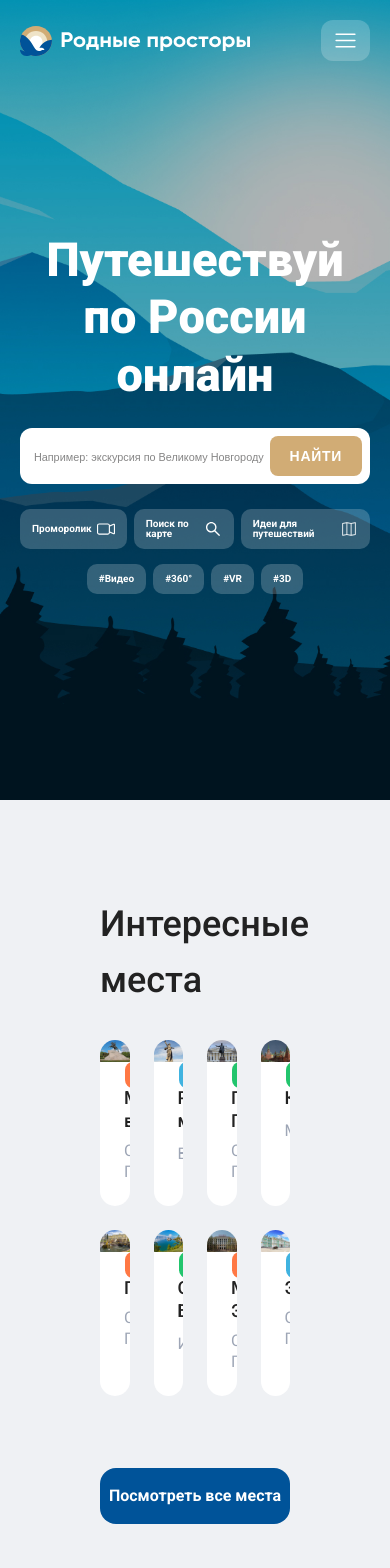
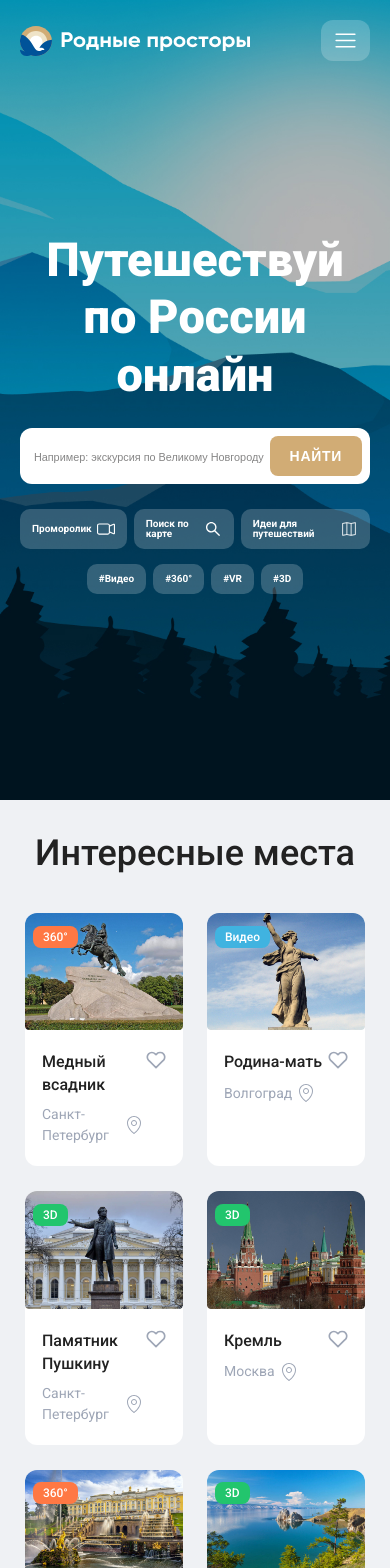
Before and after one commit to jeezou/tours-portal, a Vue app: page / in a window 390 px wide. Shown: the top 1568 px of the page. Built offline with nearby package versions, Linux system fonts and the light colour scheme.

Commit message:
feat: add adaptive design for Places component

```diff
--- a/src/components/PlaceCard.vue
+++ b/src/components/PlaceCard.vue
@@ -39,6 +39,7 @@ export default {
 
 <style lang="scss" scoped>
 .card {
+  width: 100%;
   cursor: pointer;
   position: relative;
   display: flex;
@@ -46,6 +47,11 @@ export default {
   background: $white;
   border-radius: 16px;
   overflow: hidden;
+
+  &__img {
+    align-self: center;
+    width: 100%;
+  }
 
   &__tag {
     position: absolute;
@@ -81,6 +87,7 @@ export default {
     font-weight: 500;
     font-size: 18px;
     line-height: 23px;
+    white-space: nowrap;
   }
 
   &__location {
@@ -98,4 +105,36 @@ export default {
     width: 24px;
   }
 }
+
+@media screen and (max-width: 768px) {
+  .card {
+    border-radius: 12px;
+    &__content {
+      padding: 20px 17px;
+    }
+
+    &__tag {
+      top: 5%;
+      left: 5%;
+      padding: 5px 10px;
+      font-size: 12px;
+    }
+
+    &__name {
+      white-space: normal;
+      font-size: 16px;
+    }
+
+    &__location {
+      font-size: 14px;
+
+      column-gap: 2px;
+      align-items: center;
+    }
+
+    &__like {
+      width: 20px;
+    }
+  }
+}
 </style>
--- a/src/components/Places.vue
+++ b/src/components/Places.vue
@@ -126,4 +126,38 @@ export default {
     }
   }
 }
+
+@media screen and (max-width: 1280px) {
+  .places {
+    padding: 50px 50px 80px 50px;
+    .container {
+      .heading {
+        text-align: center;
+      }
+      .cards {
+        grid-template-columns: 1fr 1fr;
+
+        justify-items: center;
+        row-gap: 40px;
+
+        > * {
+          max-width: 400px;
+        }
+      }
+    }
+  }
+}
+
+@media screen and (max-width: 768px) {
+  .places {
+    padding: 25px 25px 40px 25px;
+    .container {
+      .cards {
+        row-gap: 25px;
+
+        margin-bottom: 40px;
+      }
+    }
+  }
+}
 </style>
```
